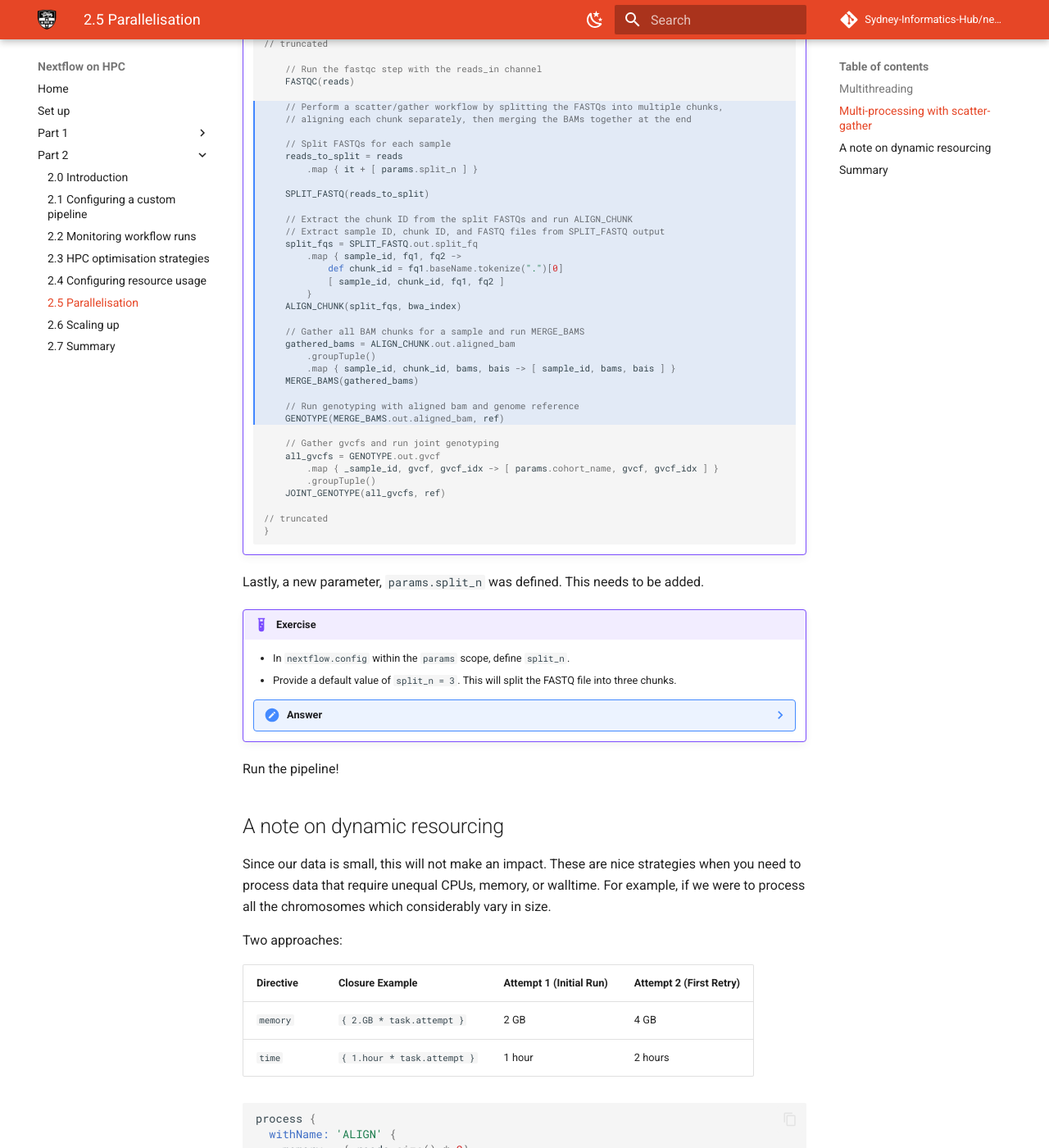
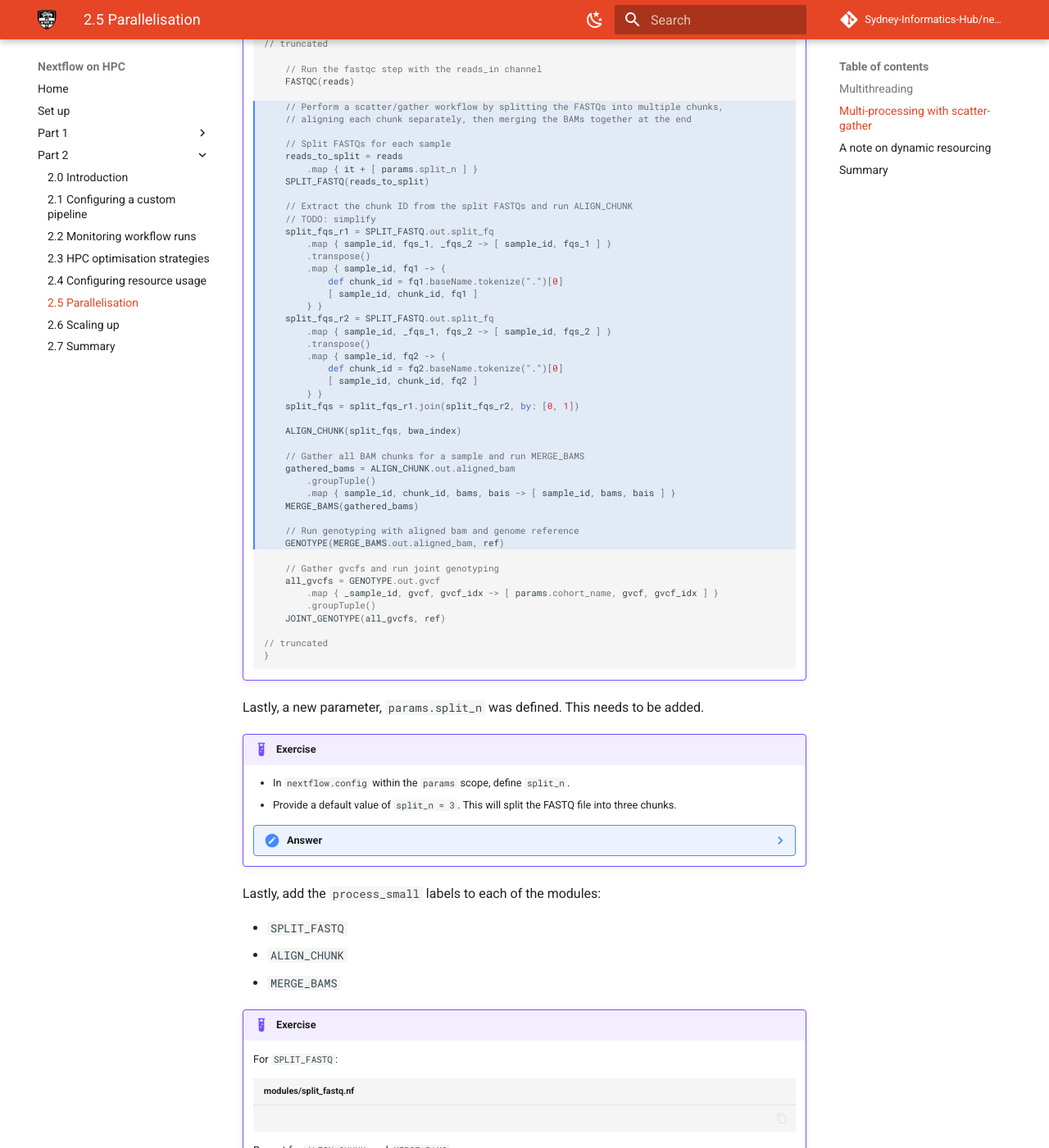
Before and after one commit to Sydney-Informatics-Hub/nextflow-hpc-workshop, an MkDocs documentation site: the page built from docs/part2/25_parallelisation.md, in a window 1280 px wide and 1400 px high, scrolled down 3697 px. Shown: the whole window at 82% size. Built offline with MkDocs 1.6.1 and Material for MkDocs 9.7.7, drawn with Linux system fonts in a browser that asks for light colours; comment, search, counter and statistics services are not loaded; some of the changed text lies outside the part shown.

````diff
--- a/docs/part2/25_parallelisation.md
+++ b/docs/part2/25_parallelisation.md
@@ -145,7 +145,7 @@ to merge again correctly by sample.
 
     _Before:_
 
-    ```groovy title="main.nf" hl_lines="7-8"
+    ```groovy title="main.nf" hl_lines="7-11"
     workflow {
     // truncated
 
@@ -170,7 +170,7 @@ to merge again correctly by sample.
 
     _After:_
 
-    ```groovy title="main.nf" hl_lines="7-32"
+    ```groovy title="main.nf" hl_lines="7-42"
     workflow {
     // truncated
 
@@ -183,16 +183,26 @@ to merge again correctly by sample.
         // Split FASTQs for each sample
         reads_to_split = reads
             .map { it + [ params.split_n ] }
-
         SPLIT_FASTQ(reads_to_split)
 
         // Extract the chunk ID from the split FASTQs and run ALIGN_CHUNK
-        // Extract sample ID, chunk ID, and FASTQ files from SPLIT_FASTQ output
-        split_fqs = SPLIT_FASTQ.out.split_fq
-            .map { sample_id, fq1, fq2 ->
+        // TODO: simplify
+        split_fqs_r1 = SPLIT_FASTQ.out.split_fq
+            .map { sample_id, fqs_1, _fqs_2 -> [ sample_id, fqs_1 ] }
+            .transpose()
+            .map { sample_id, fq1 -> {
                 def chunk_id = fq1.baseName.tokenize(".")[0]
-                [ sample_id, chunk_id, fq1, fq2 ]
-            }
+                [ sample_id, chunk_id, fq1 ]
+            } }
+        split_fqs_r2 = SPLIT_FASTQ.out.split_fq
+            .map { sample_id, _fqs_1, fqs_2 -> [ sample_id, fqs_2 ] }
+            .transpose()
+            .map { sample_id, fq2 -> {
+                def chunk_id = fq2.baseName.tokenize(".")[0]
+                [ sample_id, chunk_id, fq2 ]
+            } }
+        split_fqs = split_fqs_r1.join(split_fqs_r2, by: [0, 1])
+
         ALIGN_CHUNK(split_fqs, bwa_index)
 
         // Gather all BAM chunks for a sample and run MERGE_BAMS
@@ -228,7 +238,7 @@ added.
 
     ??? note "Answer"
 
-        ```groovy title="nextflow.config"
+        ```groovy title="nextflow.config" hl_lines="12"
         // Define params
         params {
             samplesheet = "$projectDir/samplesheet_single.csv"
@@ -243,6 +253,22 @@ added.
             split_n = 3
         }
         ```
+
+Lastly, add the `process_small` labels to each of the modules:
+
+- `SPLIT_FASTQ`
+- `ALIGN_CHUNK`
+- `MERGE_BAMS`
+
+!!! example "Exercise"
+
+    For `SPLIT_FASTQ`:
+
+    ```groovy title="modules/split_fastq.nf"
+
+    ```
+
+    Repeat for `ALIGN_CHUNK` and `MERGE_BAMS`
 
 Run the pipeline!
 
````
Also changed, not shown: docs/part2/27_scale.md (+1 -1 lines).
